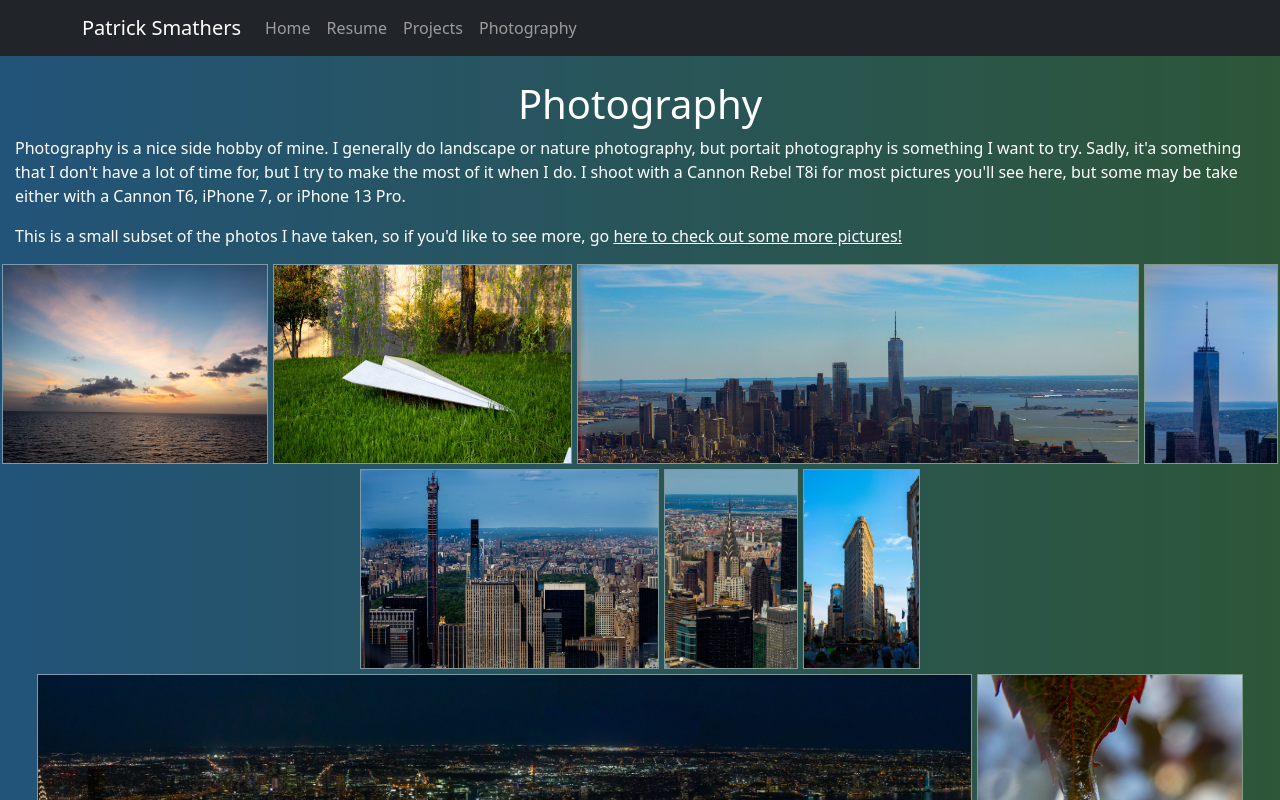
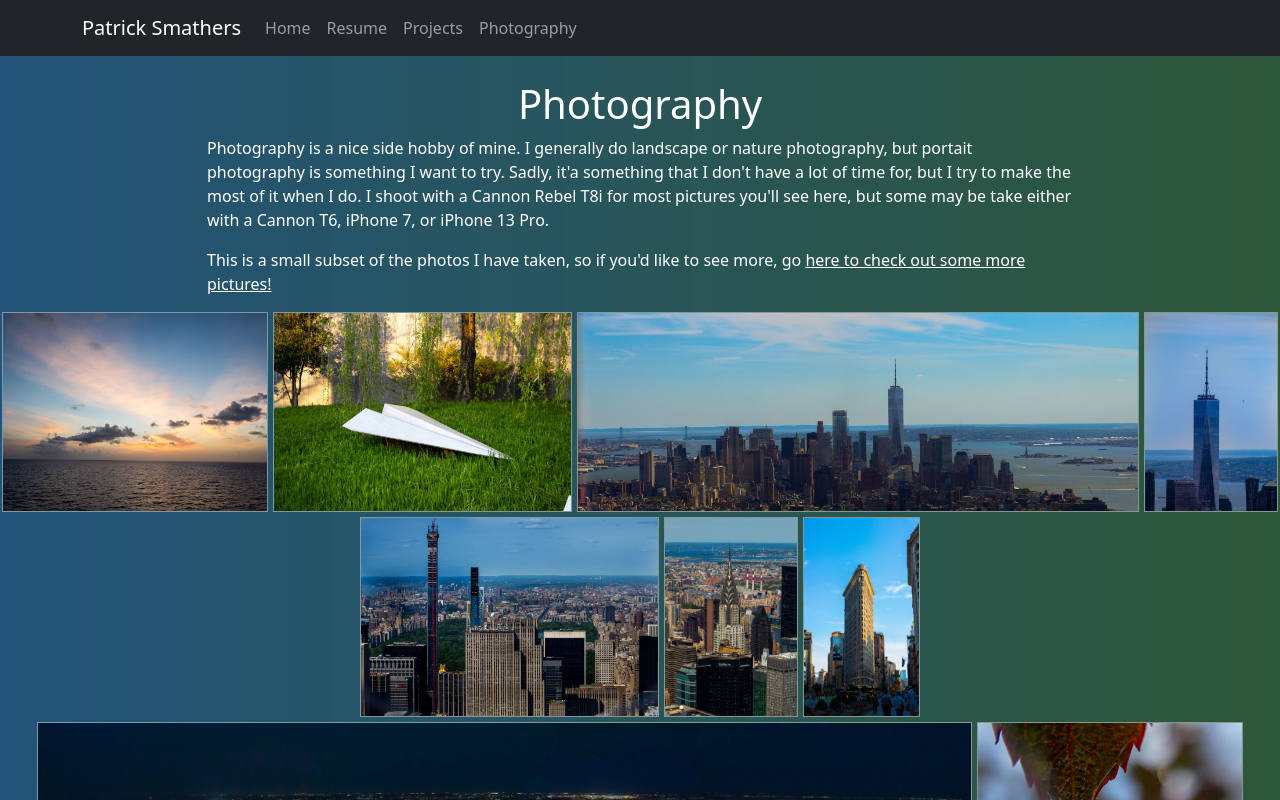
Before and after one commit to smathep/Portfolio, a React (Create React App) app: page /photography in a window 1280 px wide. Shown: the top 800 px of the page. Built offline with nearby package versions, Linux system fonts and the light colour scheme.

Commit message:
Fixed stylings

```diff
--- a/src/App.css
+++ b/src/App.css
@@ -176,19 +176,3 @@ ul#horizontal-list li{
   transition: transform 0.25s ease;
   cursor: pointer;
 }
-
-/* Responsive layout - makes a two column-layout instead of four columns */
-@media screen and (max-width: 800px) {
-  .column{
-    flex: 50%;
-    max-width: 50%;
-  }
-}
-
-/* Responsive layout - makes the two columns stack on top of each other instead of next to each other */
-@media screen and (max-width: 600px) {
-  .column{
-    flex: 100%;
-    max-width: 100%;
-  }
-}
--- a/src/pages/ImageGallery.jsx
+++ b/src/pages/ImageGallery.jsx
@@ -13,11 +13,6 @@ function ImageGallery() {
 
   return (
     <div>
-      <br/>
-      <h1>Photography</h1>
-      <p>Photography is a nice side hobby of mine. I generally do landscape or nature photography, but portait photography is something I want to try. Sadly, it'a something that I don't have a lot of time for, but I try to make the most of it when I do. I shoot with a Cannon Rebel T8i for most pictures you'll see here, but some may be take either with a Cannon T6, iPhone 7, or iPhone 13 Pro. </p>
-      <p>This is a small subset of the photos I have taken, so if you'd like to see more, go <a id="links" href="https://photos.app.goo.gl/pYjoG73f0xN4Y2By1">here to check out some more pictures!</a> </p>
-
       <div class="pictures-container">
         {proxieImages.map((image, index) => (
           <img src={image} alt={`image-${index}`} onClick={() =>openImage(highResImages[index])} />
--- a/src/pages/Photography.jsx
+++ b/src/pages/Photography.jsx
@@ -1,8 +1,15 @@
 import ImageGallery from "./ImageGallery"
 export default function Photography_Test(){
     return (
+
         <div>
-           <ImageGallery></ImageGallery>
+            <div id="content">
+                <br/>
+                <h1>Photography</h1>
+                <p>Photography is a nice side hobby of mine. I generally do landscape or nature photography, but portait photography is something I want to try. Sadly, it'a something that I don't have a lot of time for, but I try to make the most of it when I do. I shoot with a Cannon Rebel T8i for most pictures you'll see here, but some may be take either with a Cannon T6, iPhone 7, or iPhone 13 Pro. </p>
+                <p>This is a small subset of the photos I have taken, so if you'd like to see more, go <a id="links" href="https://photos.app.goo.gl/pYjoG73f0xN4Y2By1">here to check out some more pictures!</a> </p>
+            </div>
+            <ImageGallery></ImageGallery>
         </div>
     )
 }
```
